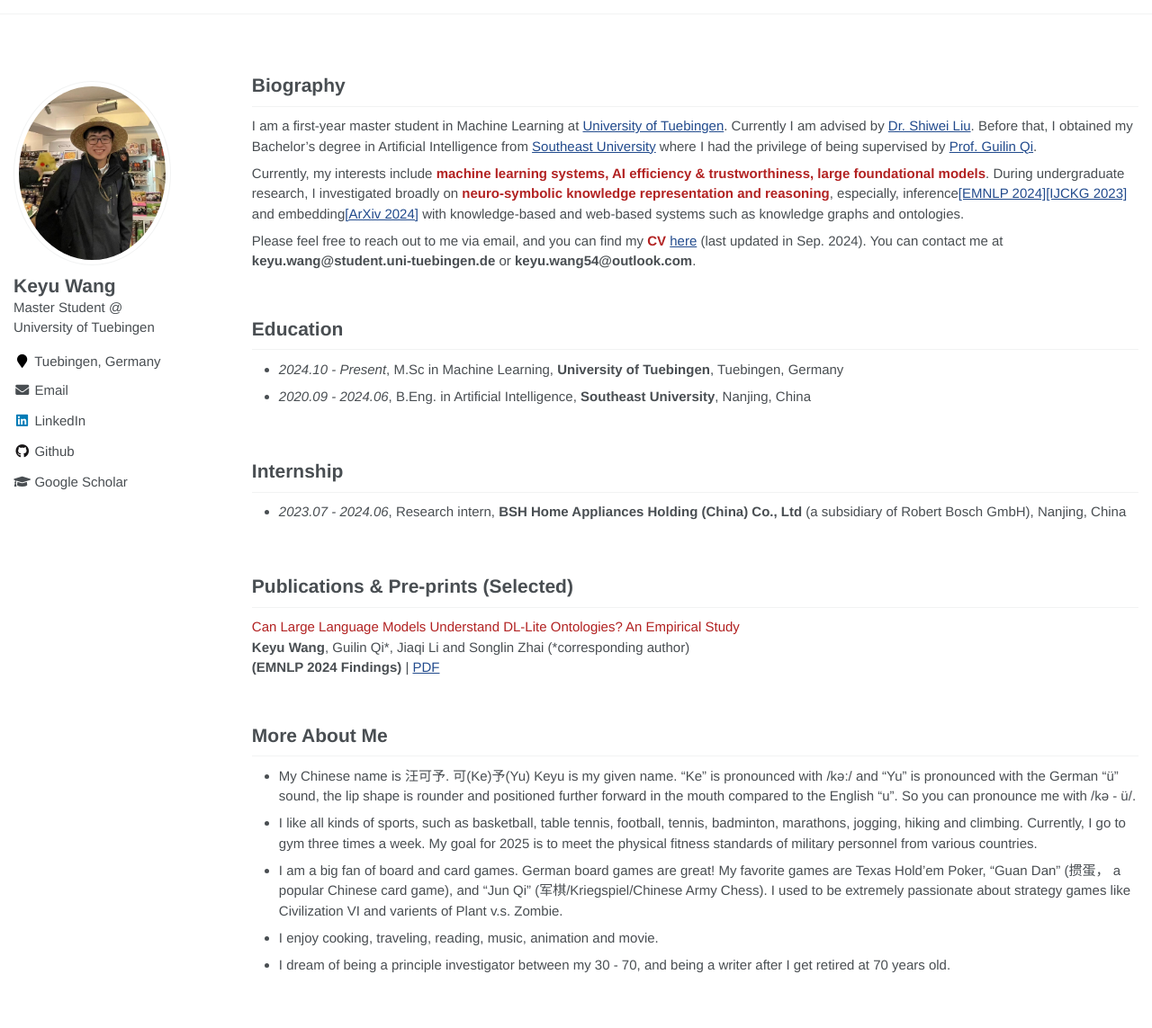
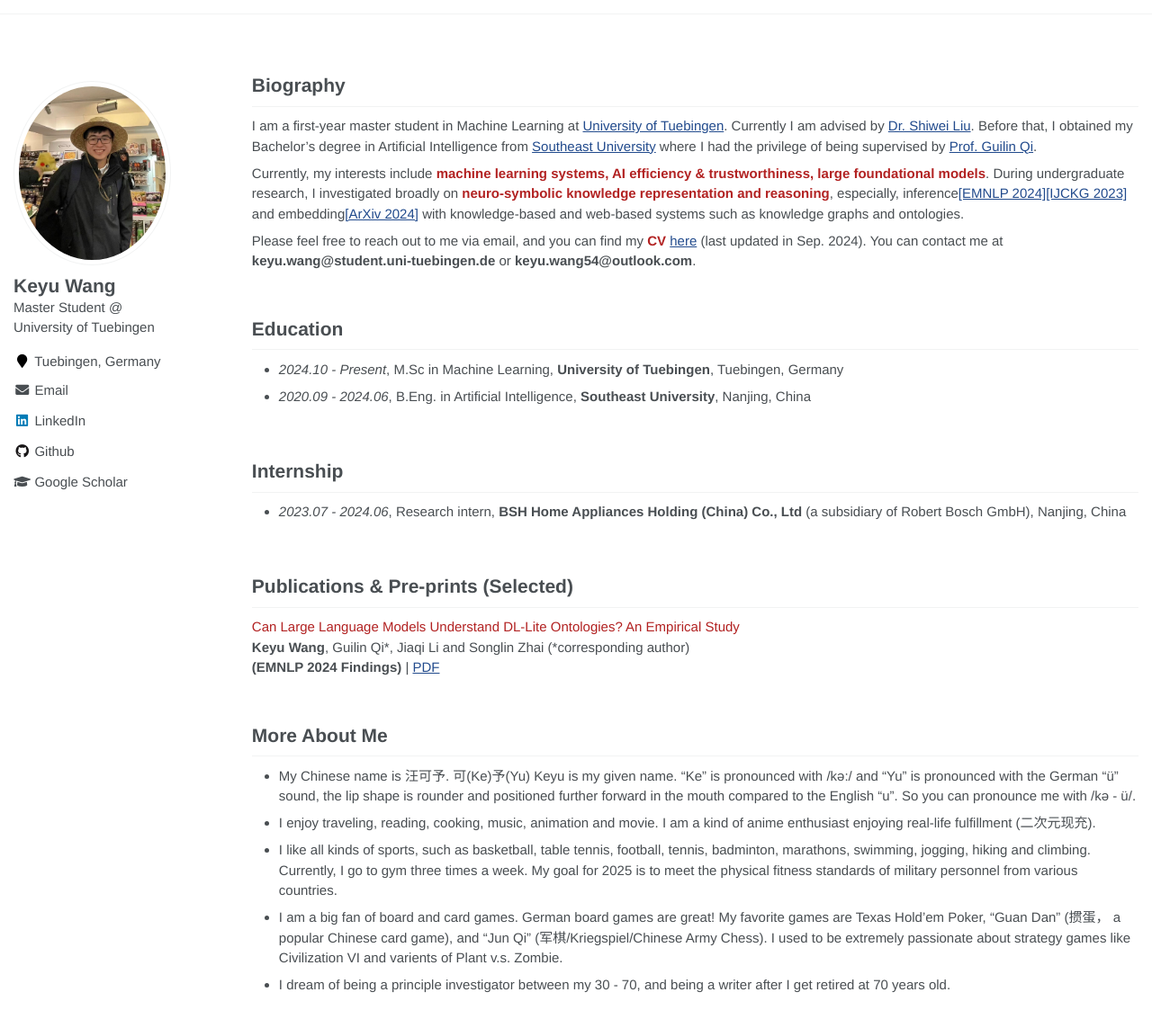
Before and after one commit to keyu-wang-2002/keyu-wang-2002.github.io, a Jekyll site: the page built from _pages/about.md, in a window 1280 px wide and 1197 px high. Shown: the top 1143 px of the window at 90% size. Built offline with Jekyll 4.4.1, drawn with Linux system fonts in a browser that asks for light colours.

Commit message:
Update about.md

```diff
--- a/_pages/about.md
+++ b/_pages/about.md
@@ -51,9 +51,9 @@ Please feel free to reach out to me via email, and you can find my <font color='
 
 # More About Me
 - My Chinese name is 汪可予. 可(Ke)予(Yu) Keyu is my given name. "Ke" is pronounced with /kə:/ and "Yu" is pronounced with the German "ü" sound, the lip shape is rounder and positioned further forward in the mouth compared to the English "u". So you can pronounce me with /kə - ü/.
-- I like all kinds of sports, such as  basketball, table tennis, football, tennis, badminton, marathons, jogging, hiking and climbing.  Currently, I go to gym three times a week. My goal for 2025 is to meet the physical fitness standards of military personnel from various countries.
+- I enjoy  traveling, reading, cooking, music, animation and movie. I am a kind of anime enthusiast enjoying real-life fulfillment (二次元现充).
+- I like all kinds of sports, such as  basketball, table tennis, football, tennis, badminton, marathons, swimming, jogging, hiking and climbing.  Currently, I go to gym three times a week. My goal for 2025 is to meet the physical fitness standards of military personnel from various countries.
 - I am a big fan of board and card games. German board games are great! My favorite games are Texas Hold'em Poker, "Guan Dan" (掼蛋， a popular Chinese card game), and "Jun Qi" (军棋/Kriegspiel/Chinese Army Chess). I used to be extremely passionate about strategy games like Civilization VI and varients of Plant v.s. Zombie.
-- I enjoy cooking, traveling, reading, music, animation and movie.
 - I dream of being a principle investigator between my 30 - 70, and being a writer after I get retired at 70 years old.
 
 
```
